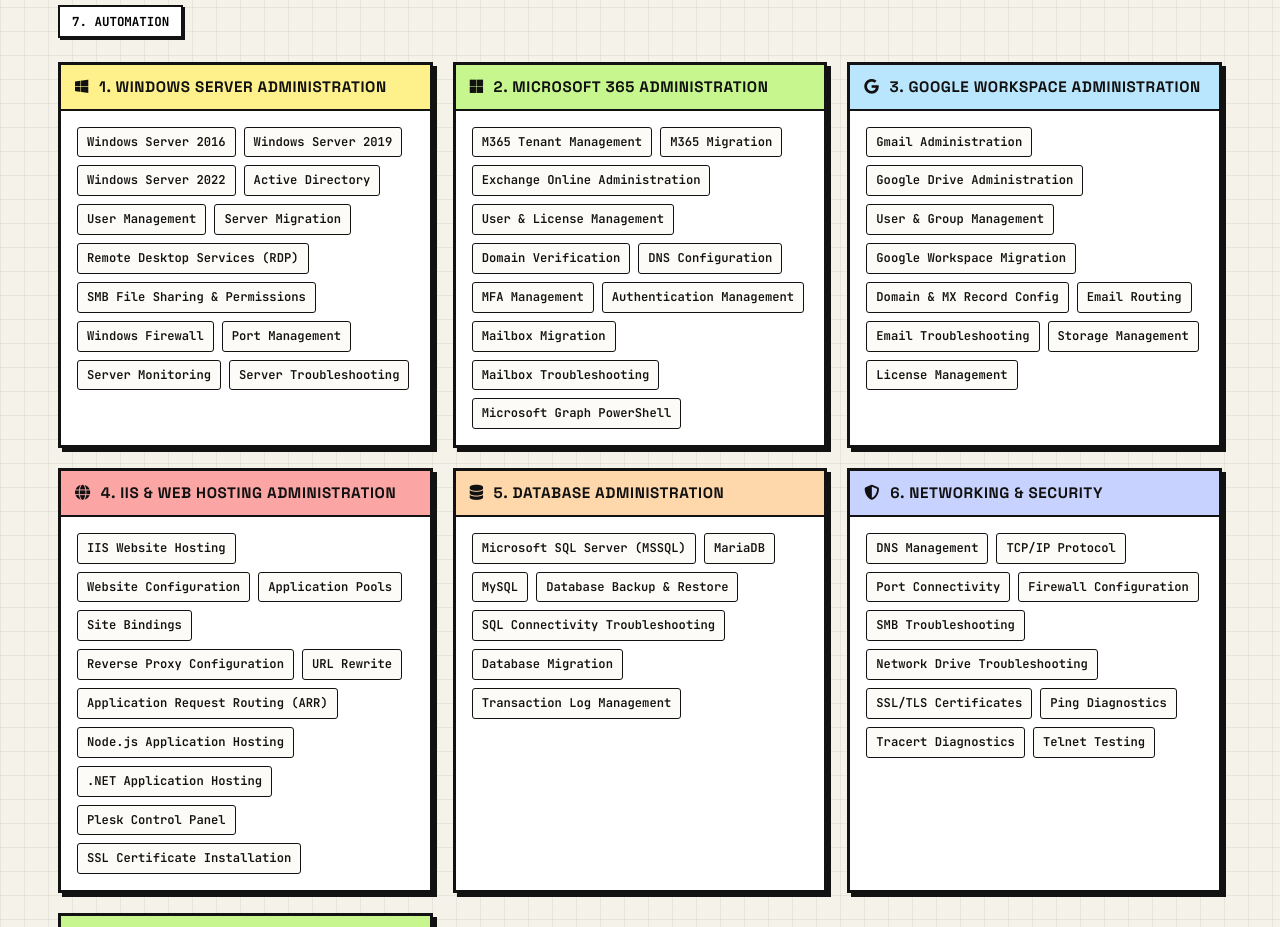
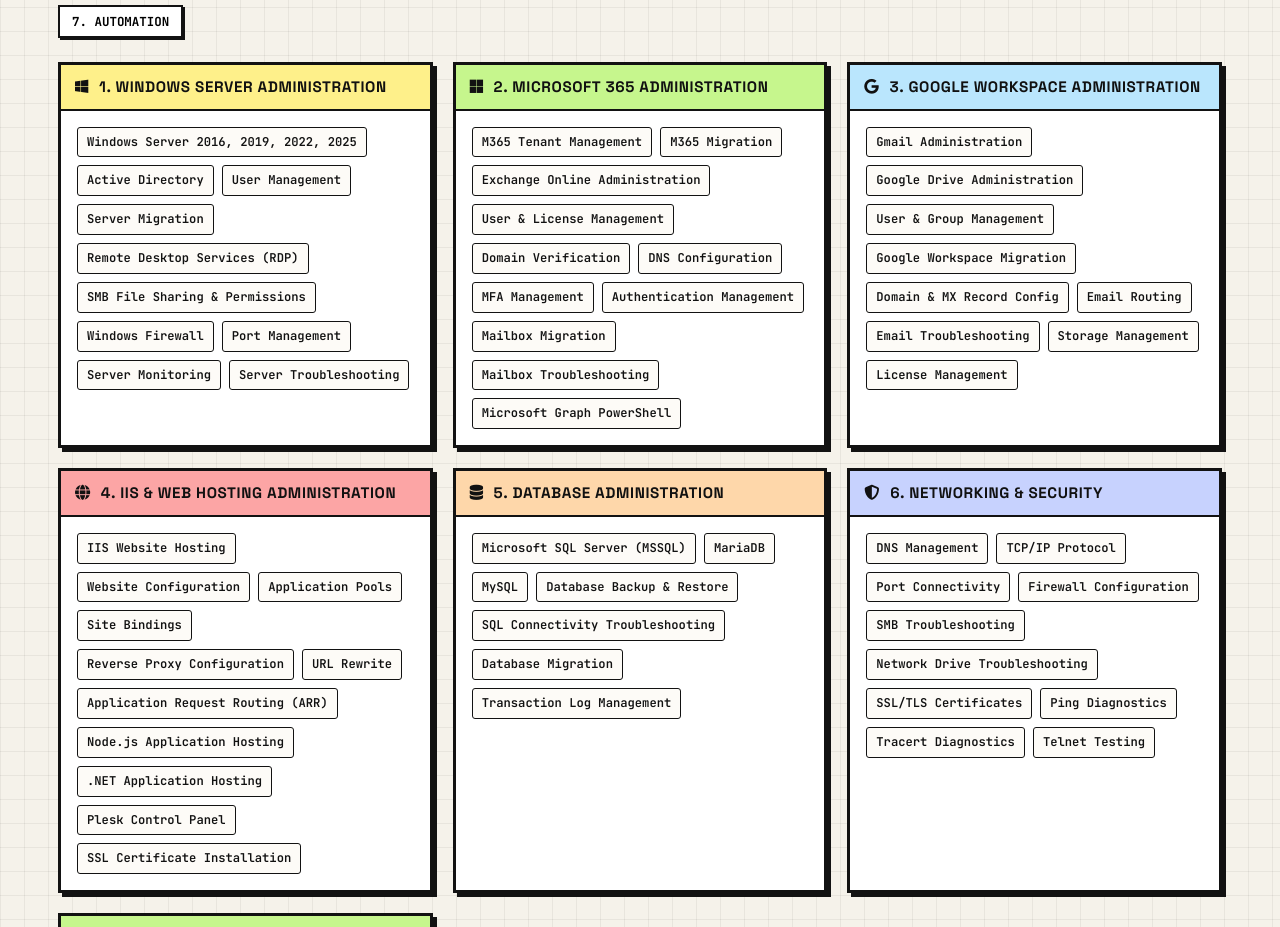
Before and after one commit to gaurav6095/portfolio, a plain HTML site: page index.html in a window 1280 px wide. Shown: the part 2105-3032 px from the top of the page. Drawn offline with Linux system fonts and the light colour scheme.

Commit message:
Update index.html

```diff
--- a/index.html
+++ b/index.html
@@ -331,9 +331,7 @@
             <span>1. WINDOWS SERVER ADMINISTRATION</span>
           </div>
           <div class="card-pill-cloud">
-            <span class="skill-tag">Windows Server 2016</span>
-            <span class="skill-tag">Windows Server 2019</span>
-            <span class="skill-tag">Windows Server 2022</span>
+            <span class="skill-tag">Windows Server 2016, 2019, 2022, 2025</span>
             <span class="skill-tag">Active Directory</span>
             <span class="skill-tag">User Management</span>
             <span class="skill-tag">Server Migration</span>
```
